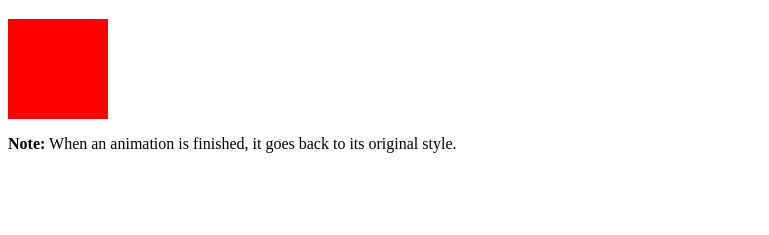
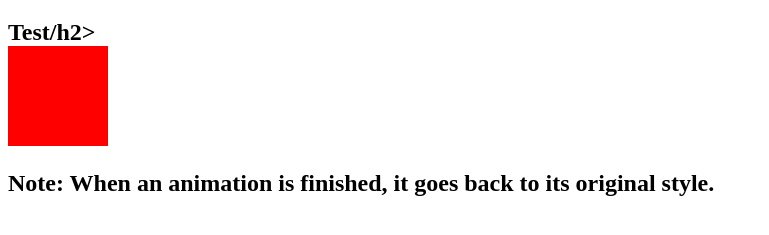
Before and after one commit to tqbinh1268/Animation, a plain HTML site: page change-background-color-percent.html in a window 1280 px wide. Shown: the part 61-296 px from the top of the page, without its empty margins (0-769 px from the left). Drawn offline with Linux system fonts and the light colour scheme.

Commit message:
Demo background

```diff
--- a/change-background-color-percent.html
+++ b/change-background-color-percent.html
@@ -21,6 +21,7 @@ div {
 <body>
 
 <h1>CSS Animation</h1>
+<h2>Test/h2>
 
 <div></div>
 
```
